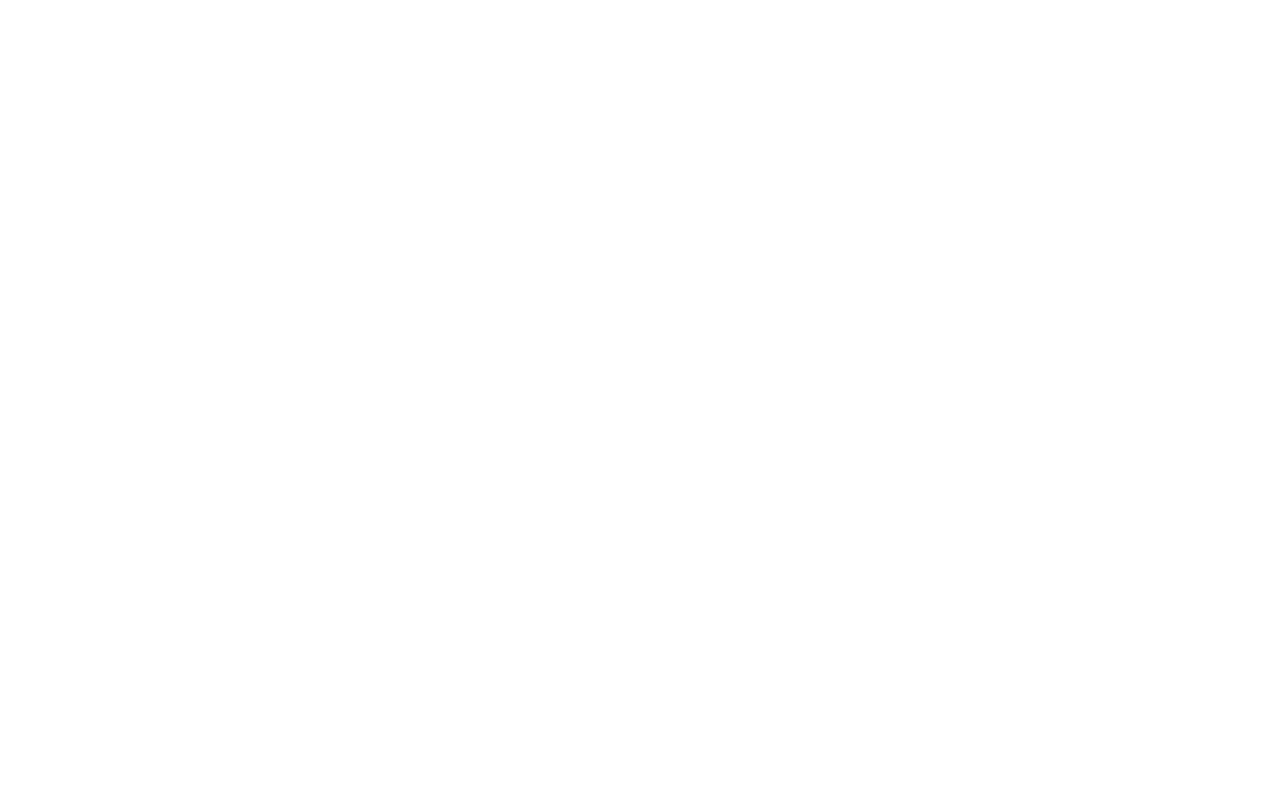
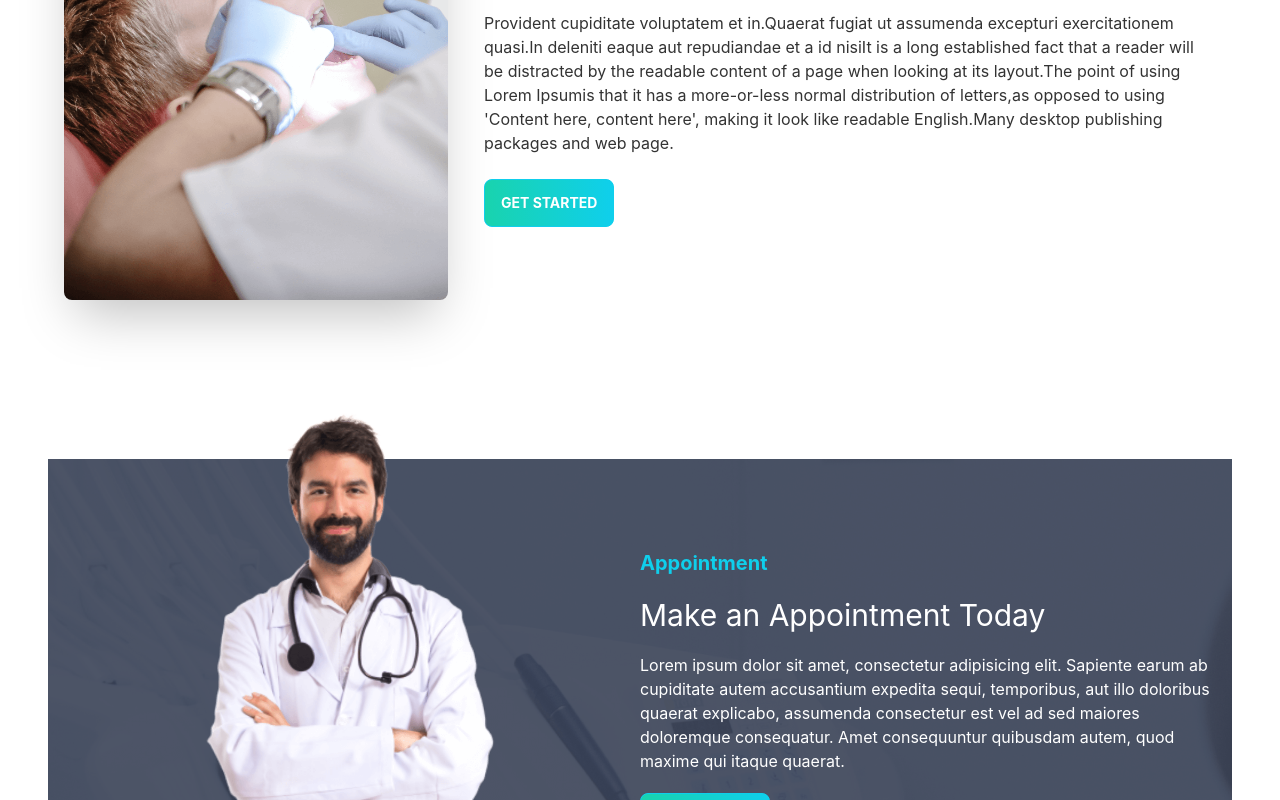
Before and after one commit to shadikmahamudsohan/doctors-portal-client, a React (Create React App) app: page / in a window 1280 px wide. Shown: the part 2000-2800 px from the top of the page. Before the commit the page ends 1659 px from the top, so only its background shows below. Built offline with nearby package versions, Linux system fonts and the light colour scheme.

Commit message:
makeAppointment and testimonials added

```diff
--- a/src/Pages/Home/Banner.js
+++ b/src/Pages/Home/Banner.js
@@ -1,5 +1,6 @@
 import React from 'react';
 import chair from '../../assets/images/chair.png'
+import PrimaryButton from '../Shared/PrimaryButton';
 
 const Banner = () => {
     return (
@@ -10,7 +11,7 @@
                     <div>
                         <h1 className="text-5xl font-bold">Your New Smile Starts Here</h1>
                         <p className="py-6">Lorem Ipsum is simply dummy text of the printing and typesetting industry.Lorem Ipsum has been the industry's standard dummy text ever since the.</p>
-                        <button className="btn btn-primary uppercase text-white font-bold bg-gradient-to-r from-secondary to-primary">Get Started</button>
+                        <PrimaryButton>Get Started</PrimaryButton>
                     </div>
                 </div>
             </div>
--- a/src/Pages/Home/Home.js
+++ b/src/Pages/Home/Home.js
@@ -1,14 +1,20 @@
 import React from 'react';
 import Banner from './Banner';
 import Info from './Info';
+import MakeAppointment from './MakeAppointment';
+import OurTerms from './OurTerms';
 import Services from './Services';
+import Testimonials from './Testimonials';
 
 const Home = () => {
     return (
-        <div className='px-12'>
+        <div className='px-12 container mx-auto'>
             <Banner></Banner>
             <Info></Info>
             <Services></Services>
+            <OurTerms></OurTerms>
+            <MakeAppointment></MakeAppointment>
+            <Testimonials></Testimonials>
         </div>
     );
 };
--- a/src/Pages/Home/Info.js
+++ b/src/Pages/Home/Info.js
@@ -6,7 +6,7 @@
 
 const Info = () => {
     return (
-        <div className='grid grid-cols-1 lg:grid-cols-3 gap-4'>
+        <div className='grid grid-cols-1 lg:grid-cols-3 gap-5'>
             <InfoCard cardTitle="Opening Hours" bgClass="bg-gradient-to-r from-secondary to-primary" img={clock}></InfoCard>
             <InfoCard cardTitle="Our Locations" bgClass="bg-accent" img={marker}></InfoCard>
             <InfoCard cardTitle="Contact Us" bgClass="bg-gradient-to-r from-secondary to-primary" img={phone}></InfoCard>
--- /dev/null
+++ b/src/Pages/Home/MakeAppointment.js
@@ -0,0 +1,22 @@
+import React from 'react';
+import doctor from '../../assets/images/doctor.png'
+import appointment from '../../assets/images/appointment.png'
+import PrimaryButton from '../Shared/PrimaryButton';
+
+const MakeAppointment = () => {
+    return (
+        <section style={{ background: `url(${appointment})` }} className='flex justify-center items-center'>
+            <div className='flex-1 hidden lg:block'>
+                <img className='mt-[-100px]' src={doctor} alt="" />
+            </div>
+            <div className='flex-1 px-5 sm:p-5'>
+                <h3 className='text-xl text-primary font-bold'>Appointment</h3>
+                <h2 className='text-3xl text-white py-5'>Make an Appointment Today</h2>
+                <p className='text-white pb-5'>Lorem ipsum dolor sit amet, consectetur adipisicing elit. Sapiente earum ab cupiditate autem accusantium expedita sequi, temporibus, aut illo doloribus quaerat explicabo, assumenda consectetur est vel ad sed maiores doloremque consequatur. Amet consequuntur quibusdam autem, quod maxime qui itaque quaerat.</p>
+                <PrimaryButton>Get Started</PrimaryButton>
+            </div>
+        </section>
+    );
+};
+
+export default MakeAppointment;
--- a/src/Pages/Home/OurTerms.js
+++ b/src/Pages/Home/OurTerms.js
@@ -1,15 +1,15 @@
 import React from 'react';
-import image from '../../assets/images/people1.png'
+import image from '../../assets/images/treatment.png'
 
 const OurTerms = () => {
     return (
-        <div className="hero min-h-screen bg-base-200">
+        <div className="hero min-h-screen">
             <div className="hero-content flex-col lg:flex-row">
-                <img src={image} className="max-w-sm rounded-lg shadow-2xl" />
+                <img src={image} className="max-w-sm rounded-lg shadow-2xl mr-5" />
                 <div>
                     <h1 className="text-5xl font-bold">Exceptional Dental Care, on Your Terms</h1>
                     <p className="py-6">Provident cupiditate voluptatem et in.Quaerat fugiat ut assumenda excepturi exercitationem quasi.In deleniti eaque aut repudiandae et a id nisiIt is a long established fact that a reader will be distracted by the readable content of a page when looking at its layout.The point of using Lorem Ipsumis that it has a more-or-less normal distribution of letters,as opposed to using 'Content here, content here', making it look like readable English.Many desktop publishing packages and web page.</p>
-                    <button className="btn btn-primary">Get Started</button>
+                    <button className="btn btn-primary uppercase text-white font-bold bg-gradient-to-r from-secondary to-primary">Get Started</button>
                 </div>
             </div>
         </div>
--- /dev/null
+++ b/src/Pages/Home/Review.js
@@ -0,0 +1,25 @@
+import React from 'react';
+
+const Review = ({ review }) => {
+    const { name, img, location } = review;
+    return (
+        <div className="card lg:max-w-lg bg-base-100 shadow-xl">
+            <div className="card-body">
+                <p>Lorem ipsum dolor sit amet consectetur adipisicing elit. Minima a quis magnam delectus cum rerum? Unde cumque magnam, quas totam accusantium omnis. Eaque inventore consequatur voluptates. Pariatur harum corporis distinctio?</p>
+                <div className="flex items-center">
+                    <div className="avatar">
+                        <div className="w-16 rounded-full ring ring-primary ring-offset-base-100 mr-5">
+                            <img src={img} alt="" />
+                        </div>
+                    </div>
+                    <div>
+                        <h4 className="text-xl">{name}</h4>
+                        <p>{location}</p>
+                    </div>
+                </div>
+            </div>
+        </div>
+    );
+};
+
+export default Review;
--- /dev/null
+++ b/src/Pages/Home/Testimonials.js
@@ -0,0 +1,56 @@
+import React from 'react';
+import quote from '../../assets/icons/quote.svg'
+import people1 from '../../assets/images/people1.png'
+import people2 from '../../assets/images/people2.png'
+import people3 from '../../assets/images/people3.png'
+import Review from './Review';
+
+
+const Testimonials = () => {
+    const reviews = [
+        {
+            _id: 1,
+            name: 'Winson Herry',
+            review: '',
+            img: people1,
+            location: 'Califonia'
+        },
+        {
+            _id: 2,
+            name: 'Winson Herry',
+            review: '',
+            img: people2,
+            location: 'Califonia'
+        },
+        {
+            _id: 3,
+            name: 'Winson Herry',
+            review: '',
+            img: people3,
+            location: 'Califonia'
+        },
+    ]
+    return (
+        <section className='my-28'>
+            <div className="flex justify-between">
+                <div className="">
+                    <h4 className="text-xl text-primary font-bold">Testimonials</h4>
+                    <h2 className="text-3xl"> What our Patients Says</h2>
+                </div>
+                <div className="">
+                    <img src={quote} alt="" className="lg:w-48 w-24" />
+                </div>
+            </div>
+            <div className="grid grid-cols-1 md:grid-cols-2 lg:grid-cols-3 gap-5">
+                {
+                    reviews.map(review => <Review
+                        key={review._id}
+                        review={review}
+                    />)
+                }
+            </div>
+        </section>
+    );
+};
+
+export default Testimonials;
--- a/src/Pages/Shared/Navbar.js
+++ b/src/Pages/Shared/Navbar.js
@@ -11,7 +11,7 @@
     </>
     return (
         <div>
-            <div className="navbar bg-base-100">
+            <div className="navbar container mx-auto bg-base-100">
                 <div className="navbar-start">
                     <div className="dropdown">
                         <label tabindex="0" className="btn btn-ghost lg:hidden">
--- /dev/null
+++ b/src/Pages/Shared/PrimaryButton.js
@@ -0,0 +1,9 @@
+import React from 'react';
+
+const PrimaryButton = ({ children }) => {
+    return (
+        <button className="btn btn-primary uppercase text-white font-bold bg-gradient-to-r from-secondary to-primary">{children}</button>
+    );
+};
+
+export default PrimaryButton;
```
